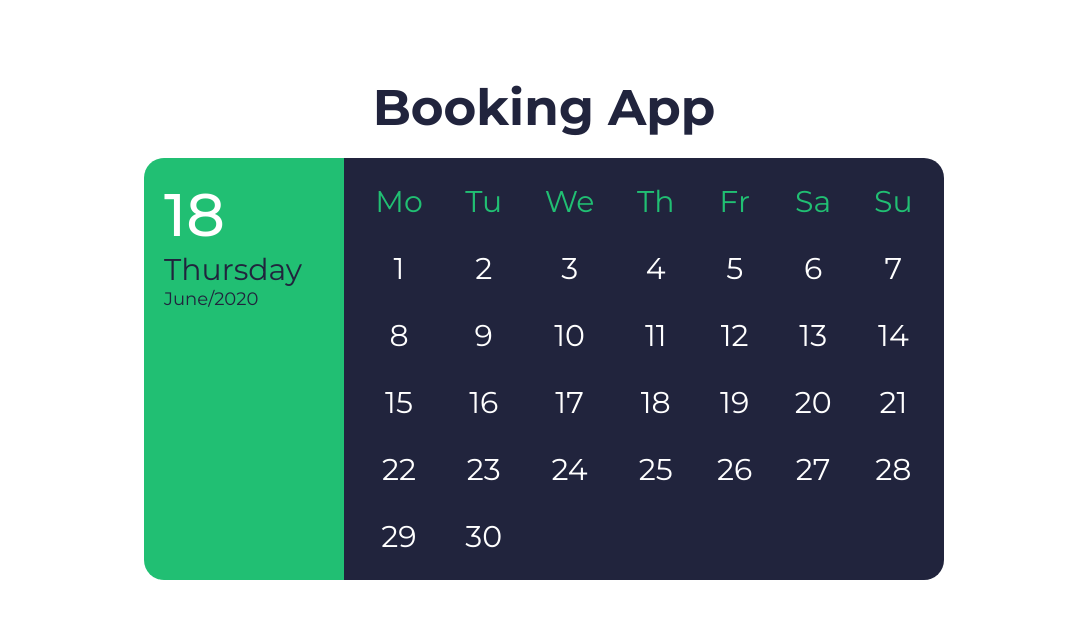
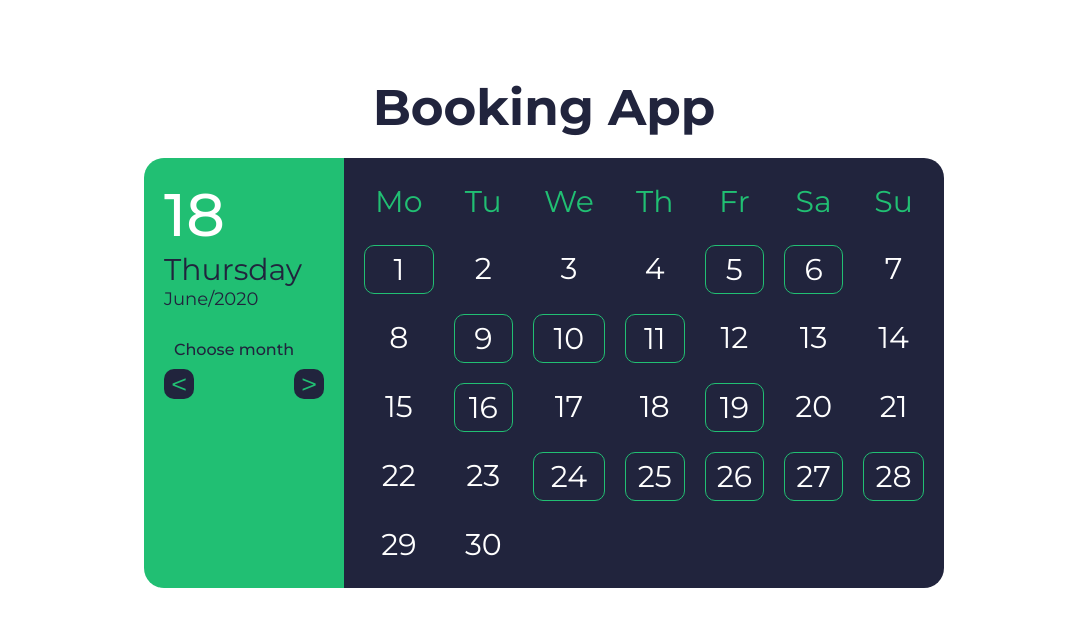
Before and after one commit to Hellnar/booking, a plain HTML site: page index.html in a window 1280 px wide. Shown: the part 50-676 px from the top of the page, without its empty margins (96-1183 px from the left). Drawn offline with Linux system fonts and the light colour scheme.

Commit message:
Add files via upload

```diff
--- a/css/style.css
+++ b/css/style.css
@@ -188,6 +188,35 @@ nav ul a:hover {
 	color: var(--dark-grey);
 }
 
+.set-month {
+	margin: 20px 0 10px 0;
+	width: 100%;
+}
+
+.set-month p {
+	color: var(--dark-grey);
+	margin: 10px;
+	font-weight: 500;
+	font-size: 16px;
+}
+
+.prev-month {
+	display: flex;
+	justify-content: space-between;
+}
+
+.prev-month a {
+	border-radius: 10px;
+	color: var(--green);
+	background-color: var(--dark-grey);
+	font-size: 30px;
+	display: flex;
+	justify-content: center;
+	align-items: center;
+	width: 30px;
+	height: 30px;
+}
+
 .calendar-right {
 	width: 75%;
 	background-color: var(--dark-grey);
@@ -209,7 +238,11 @@ nav ul a:hover {
 	color: #fff;
 	padding: 5px;
 	margin: 10px;
-	border-radius: 50%;
+	border-radius: 10px;
+}
+
+.active-item {
+	border: 1px solid var(--green);
 }
 
 .grid-item:hover {
--- a/index.html
+++ b/index.html
@@ -48,7 +48,7 @@
 										<label for="deadline">Deadline</label>
 										<input type="text" name="deadline" placeholder="Enter deadline date or time">
 										<label for="description">Description</label>
-										<textarea rows="5" name="description"></textarea>
+										<textarea rows="5" name="description" maxlength="1000"></textarea>
 									</form>
 								</div>
 								<div class="submit-button">
@@ -67,6 +67,13 @@
 					<p class="left-date">18</p>
 					<p class="left-day">Thursday</p>
 					<p class="left-month">June/2020</p>
+					<div class="set-month">
+						<p>Choose month</p>
+						<div class="prev-month">
+							<a href="#"><</a>
+							<a href="#">></a>
+						</div>
+					</div>
 				</div>
 				<div class="calendar-right">
 					<div class="grid-container">
@@ -78,40 +85,40 @@
 						<div class="grid-item days-names">Sa</div>
 						<div class="grid-item days-names">Su</div>
 
-						<div class="grid-item"><a href="#availability">1</a></div>
-						<div class="grid-item"><a href="#availability"">2</a></div>
-						<div class="grid-item"><a href="#availability"">3</a></div>
-						<div class="grid-item"><a href="#availability"">4</a></div>
-						<div class="grid-item"><a href="#availability"">5</a></div>
-						<div class="grid-item"><a href="#availability"">6</a></div>
-						<div class="grid-item"><a href="#availability"">7</a></div>
+						<div class="grid-item active-item"><a href="#availability">1</a></div>
+						<div class="grid-item"><a href="#">2</a></div>
+						<div class="grid-item"><a href="#">3</a></div>
+						<div class="grid-item"><a href="#">4</a></div>
+						<div class="grid-item active-item"><a href="#availability">5</a></div>
+						<div class="grid-item active-item"><a href="#availability">6</a></div>
+						<div class="grid-item"><a href="#"">7</a></div>
 
-						<div class="grid-item"><a href="#availability"">8</a></div>
-						<div class="grid-item"><a href="#availability"">9</a></div>
-						<div class="grid-item"><a href="#availability"">10</a></div>
-						<div class="grid-item"><a href="#availability"">11</a></div>
-						<div class="grid-item"><a href="#availability"">12</a></div>
-						<div class="grid-item"><a href="#availability"">13</a></div>
-						<div class="grid-item"><a href="#availability"">14</a></div>
+						<div class="grid-item"><a href="#">8</a></div>
+						<div class="grid-item active-item"><a href="#availability">9</a></div>
+						<div class="grid-item active-item"><a href="#availability">10</a></div>
+						<div class="grid-item active-item"><a href="#availability">11</a></div>
+						<div class="grid-item"><a href="#">12</a></div>
+						<div class="grid-item"><a href="#">13</a></div>
+						<div class="grid-item"><a href="#">14</a></div>
 
-						<div class="grid-item"><a href="#availability"">15</a></div>
-						<div class="grid-item"><a href="#availability"">16</a></div>
-						<div class="grid-item"><a href="#availability"">17</a></div>
-						<div class="grid-item"><a href="#availability"">18</a></div>
-						<div class="grid-item"><a href="#availability"">19</a></div>
-						<div class="grid-item"><a href="#availability"">20</a></div>
-						<div class="grid-item"><a href="#availability"">21</a></div>
+						<div class="grid-item"><a href="#">15</a></div>
+						<div class="grid-item active-item"><a href="#">16</a></div>
+						<div class="grid-item"><a href="#">17</a></div>
+						<div class="grid-item"><a href="#">18</a></div>
+						<div class="grid-item active-item"><a href="#availability">19</a></div>
+						<div class="grid-item"><a href="#">20</a></div>
+						<div class="grid-item"><a href="#">21</a></div>
 
-						<div class="grid-item"><a href="#availability"">22</a></div>
-						<div class="grid-item"><a href="#availability"">23</a></div>
-						<div class="grid-item"><a href="#availability"">24</a></div>
-						<div class="grid-item"><a href="#availability"">25</a></div>
-						<div class="grid-item"><a href="#availability"">26</a></div>
-						<div class="grid-item"><a href="#availability"">27</a></div>
-						<div class="grid-item"><a href="#availability"">28</a></div>
+						<div class="grid-item"><a href="#">22</a></div>
+						<div class="grid-item"><a href="#">23</a></div>
+						<div class="grid-item active-item"><a href="#availability">24</a></div>
+						<div class="grid-item active-item"><a href="#availability">25</a></div>
+						<div class="grid-item active-item"><a href="#availability">26</a></div>
+						<div class="grid-item active-item"><a href="#availability">27</a></div>
+						<div class="grid-item active-item"><a href="#availability">28</a></div>
 
-						<div class="grid-item"><a href="#availability"">29</a></div>
-						<div class="grid-item"><a href="#availability"">30</a></div>
+						<div class="grid-item"><a href="#">29</a></div>
+						<div class="grid-item"><a href="#">30</a></div>
 					</div>
 
 					<!-- BOOKING MODAL WINDOW -->
@@ -134,7 +141,7 @@
 											<label for="phone">Phone</label>
 											<input type="tel" name="phone" placeholder="Enter your phone number">
 											<label for="description">Description</label>
-											<textarea rows="5" name="description"></textarea>
+											<textarea rows="5" name="description" maxlength="1000"></textarea>
 										</form>
 									</div>
 									<div class="a-right">
--- a/scripts.js
+++ b/scripts.js
@@ -2,19 +2,32 @@ function calendar() {
 	document.getElementById('content-calendar').style.display = "flex";
 	document.getElementById('content-booked').style.display = "none";
 	document.getElementById('content-tasks').style.display = "none";
-	console.log("calendar");
 }
 
 function meetings() {
 	document.getElementById('content-calendar').style.display = "none";
 	document.getElementById('content-booked').style.display = "flex";
 	document.getElementById('content-tasks').style.display = "none";
-	console.log("meetings");
 }
 
 function tasks() {
 	document.getElementById('content-calendar').style.display = "none";
 	document.getElementById('content-booked').style.display = "none";
 	document.getElementById('content-tasks').style.display = "flex";
-	console.log("tasks");
 }
+
+document.querySelector('.tasks-completed').style.display = "none";
+document.getElementById('show-completed').innerText = "Show completed tasks";
+
+function showcompleted() {
+	if (document.querySelector('.tasks-completed').style.display === "none") {
+		document.querySelector('.tasks-completed').style.display = "flex";
+		document.getElementById('show-completed').innerText = "Hide completed tasks";
+		console.log("must show")
+	} else {
+		document.querySelector('.tasks-completed').style.display = "none";
+		document.getElementById('show-completed').innerText = "Show completed tasks";
+		console.log("must hide")
+	}
+
+}
```
Also changed, not shown: css/dashboard.css (+78 -6 lines), panel.html (+51 -21 lines).
